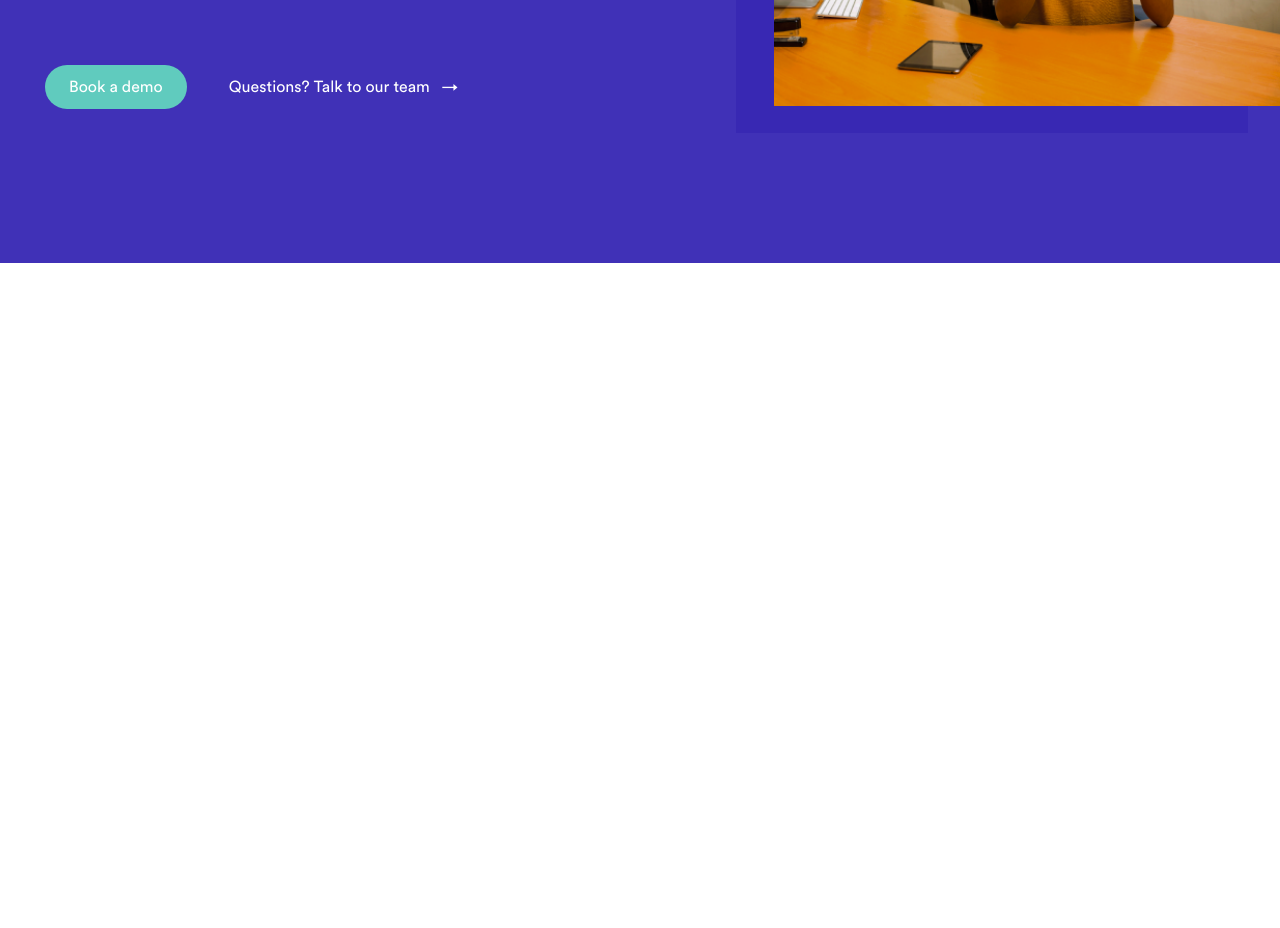
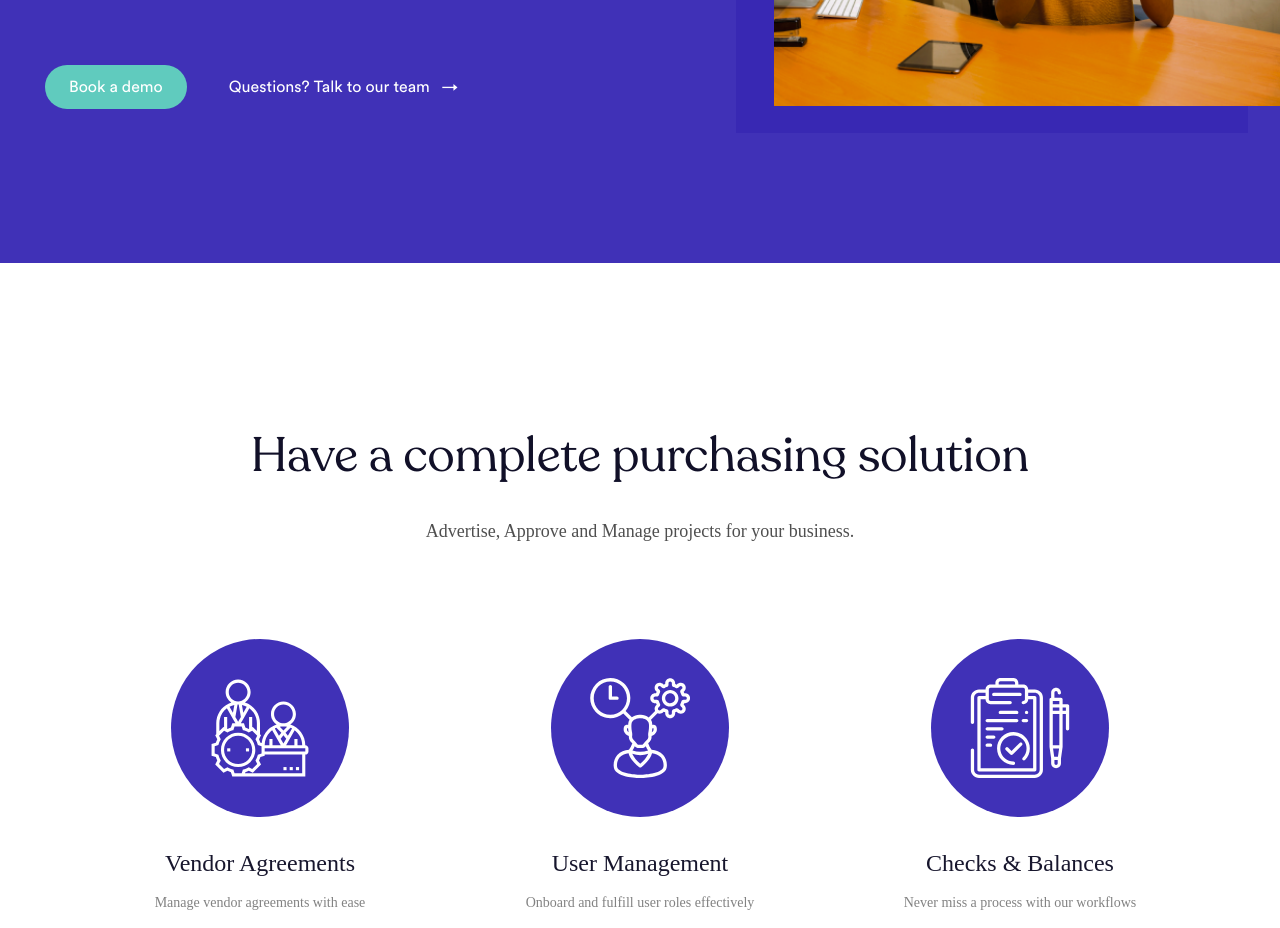
Before and after one commit to Stein-Hakase/Proqura, a plain HTML site: page index.html in a window 1280 px wide. Shown: the part 552-1480 px from the top of the page. Before the commit the page ends 815 px from the top, so only its background shows below. Drawn offline with nearby package versions, Linux system fonts and the light colour scheme.

Commit message:
adding purshasing section

```diff
--- a/index.html
+++ b/index.html
@@ -86,6 +86,64 @@
 
 
     </header>
+    <!-- Main Section  -->
+    <main>
+        <div class="container purchase-solution">
+            <h2 class="text-center">Have a complete purchasing solution</h2>
+            <p class="text-center purchase-solution_desc">Advertise, Approve and Manage projects for your business.</p>
+
+            <div class="row purchase-solution_cards ">
+                <div class="col-md-4 ">
+                    <div class="purchase-solution__card
+                     text-center
+                     d-flex flex-column align-items-center">
+                        <div class="purchase-solution__card-logo
+                         d-flex align-items-center justify-content-center">
+                            <img src="./img/vendor.svg" alt="">
+                        </div>
+                        <div  class="purchase-solution__card-title">
+                            Vendor Agreements
+                        </div>
+                        <p class="purchase-solution__card-text">
+                            Manage vendor agreements with ease
+                        </p>
+                    </div>
+                </div>
+                <div class="col-md-4">
+                    <div class="purchase-solution__card
+                    text-center
+                    d-flex flex-column align-items-center">
+                       <div class="purchase-solution__card-logo
+                        d-flex align-items-center justify-content-center">
+                           <img src="./img/user_managment.svg" alt="">
+                       </div>
+                       <div  class="purchase-solution__card-title">
+                        User Management
+                       </div>
+                       <p class="purchase-solution__card-text">
+                        Onboard and fulfill user roles effectively
+                       </p>
+                   </div>
+                </div>
+                <div class="col-md-4">
+                    <div class="purchase-solution__card
+                    text-center
+                    d-flex flex-column align-items-center">
+                       <div class="purchase-solution__card-logo
+                        d-flex align-items-center justify-content-center">
+                           <img src="./img/balance.svg" alt="">
+                       </div>
+                       <div  class="purchase-solution__card-title">
+                        Checks & Balances
+                       </div>
+                       <p class="purchase-solution__card-text">
+                        Never miss a process with our workflows
+                       </p>
+                   </div>
+                </div>
+            </div>
+        </div>
+    </main>
     <script src="/js/bootstrap-js/popper.js"></script>
     <script src="/js/bootstrap-js/jquery.js"></script>
     <script src="/js/bootstrap-js/bootstrap.js"></script>
--- a/styles/index.css
+++ b/styles/index.css
@@ -26,6 +26,12 @@ h1{
 }
 h1 span{
    color: #78e4d7 ;
+}
+h2{
+    font-family: Recoleta;
+    font-size: 48px;
+    line-height: 65px;
+    color: #111028;
 }
 /* Header style start here */
 header{
@@ -115,3 +121,40 @@ header{
     text-decoration: none;
     color: #60CBBE;
 }
+/* ***************** */
+/* Main Section start here */
+main{
+    margin-top: 10rem;
+}
+ /* Purchase solution section */
+ .purchase-solution_desc{
+    font-family: Circular;
+    font-size: 18px;
+    line-height: 23px;
+    color: #4F4F4F;
+    margin-top: 2rem;
+ }
+ .purchase-solution_cards{
+     margin-top: 6rem;
+ }
+.purchase-solution__card-logo{
+    width: 178px;
+    height: 178px;
+    border-radius:50% ;
+    background: #4031B7;
+}
+.purchase-solution__card-title{
+    font-family: Century;
+    font-size: 24px;
+    line-height: 29px;
+    color: #17162D;
+    margin-top: 2rem;
+}
+.purchase-solution__card-text{
+    font-family: 'Circular';
+    font-size: 14px;
+    line-height: 18px;
+    color: #828282;
+    margin-top: 1rem;
+
+}
```
Also changed, not shown: img/balance.svg (added), img/user_managment.svg (added), img/vendor.svg (added).
